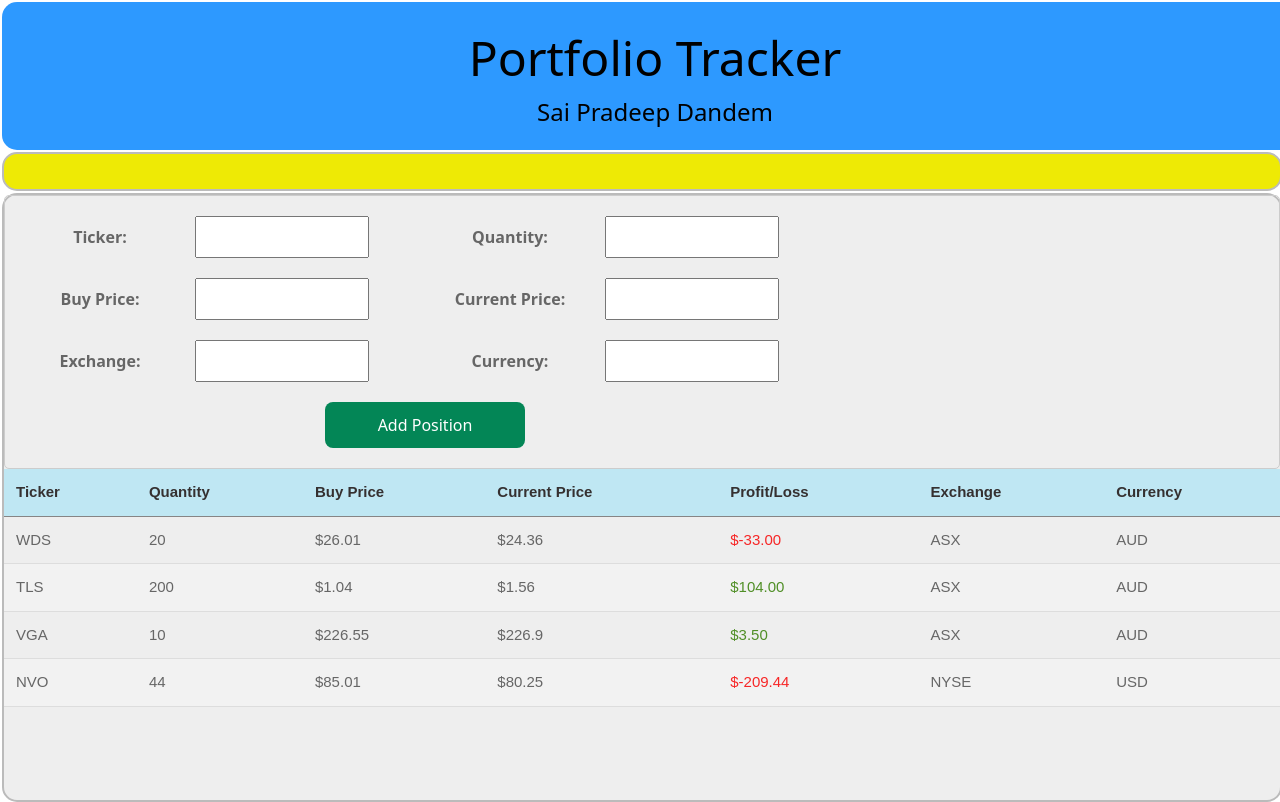
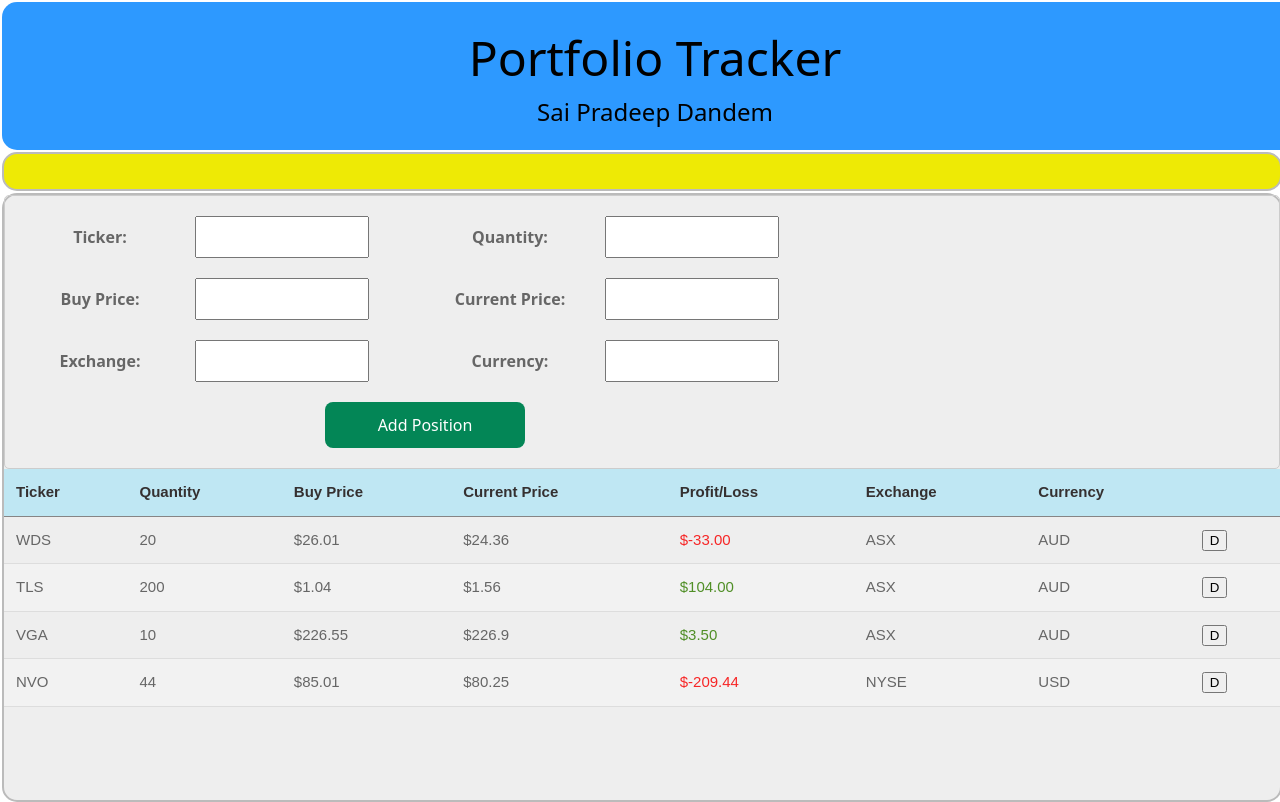
Before and after one commit to SaiPradeepDandem/portfolio-tracker-react, a React (Vite) app: page / in a window 1280 px wide. Shown: the top 802 px of the page. Built offline with nearby package versions, Linux system fonts and the light colour scheme.

Commit message:
Added remove position

```diff
--- a/src/App.tsx
+++ b/src/App.tsx
@@ -54,12 +54,18 @@ function App() {
     setPositions(newPositions)
   }
 
+  const removePosition = (positionId:string) =>{
+    console.log("Remove position id : ", positionId)
+    const newPositions = positions.filter(p => p.id != positionId);
+    setPositions(newPositions)
+  }
+
   return (
     <div className="app-root">
       <Header />
       <div className="app-content">
         <PositionForm addPosition={addPosition}/>
-        <PortfolioList rows={positions} />
+        <PortfolioList rows={positions} removePosition={removePosition}/>
       </div>
     </div>
   )
--- a/src/components/portfolio/PortfolioItem.tsx
+++ b/src/components/portfolio/PortfolioItem.tsx
@@ -2,10 +2,19 @@ import './PortfolioItem.css'
 import { type Position } from '../../types/Position'
 import { useState } from 'react'
 
-const PortfolioItem = ({ position }: { position: Position }) => {
-    console.log("Item : ", position)
+const PortfolioItem = (props: {
+    position: Position,
+    removePosition: (positionId: string) => void
+}) => {
+
+    const position = props.position
     const [total] = useState((position.currentPrice - position.buyPrice) * position.quantity)
     const totalStyle = total < 0 ? 'loss' : 'profit';
+    const onRemovePosition = (event: any) => {
+        event.preventDefault()
+        props.removePosition(position.id)
+    }
+
     return (<tr>
         <td >{position.ticker}</td>
         <td >{position.quantity}</td>
@@ -14,6 +23,7 @@ const PortfolioItem = ({ position }: { position: Position }) => {
         <td className={totalStyle}>${total.toFixed(2)}</td>
         <td >{position.exchange}</td>
         <td >{position.currency}</td>
+        <td ><input type='button' value="D" onClick={onRemovePosition} /></td>
     </tr>)
 }
 
--- a/src/components/portfolio/PortfolioList.tsx
+++ b/src/components/portfolio/PortfolioList.tsx
@@ -2,8 +2,12 @@ import './PortfolioList.css'
 import { type Position } from '../../types/Position'
 import PortfolioItem from './PortfolioItem'
 
-const PortfolioList = ({ rows }: { rows: Position[] }) => {
-console.log("Rows ", rows)
+const PortfolioList = (props: {
+    rows: Position[],
+    removePosition: (positionId: string) => void
+}) => {
+    const rows = props.rows
+    console.log("Rows ", rows)
     return (<table className='portfolio-table'>
         <thead>
             <tr>
@@ -14,10 +18,11 @@ console.log("Rows ", rows)
                 <th>Profit/Loss</th>
                 <th>Exchange</th>
                 <th>Currency</th>
+                <th></th>
             </tr>
         </thead>
         <tbody>
-        {rows.map(row => <PortfolioItem key={row.id} position={row} />)}
+            {rows.map(row => <PortfolioItem key={row.id} position={row} removePosition={props.removePosition} />)}
         </tbody>
     </table>)
 }
```
